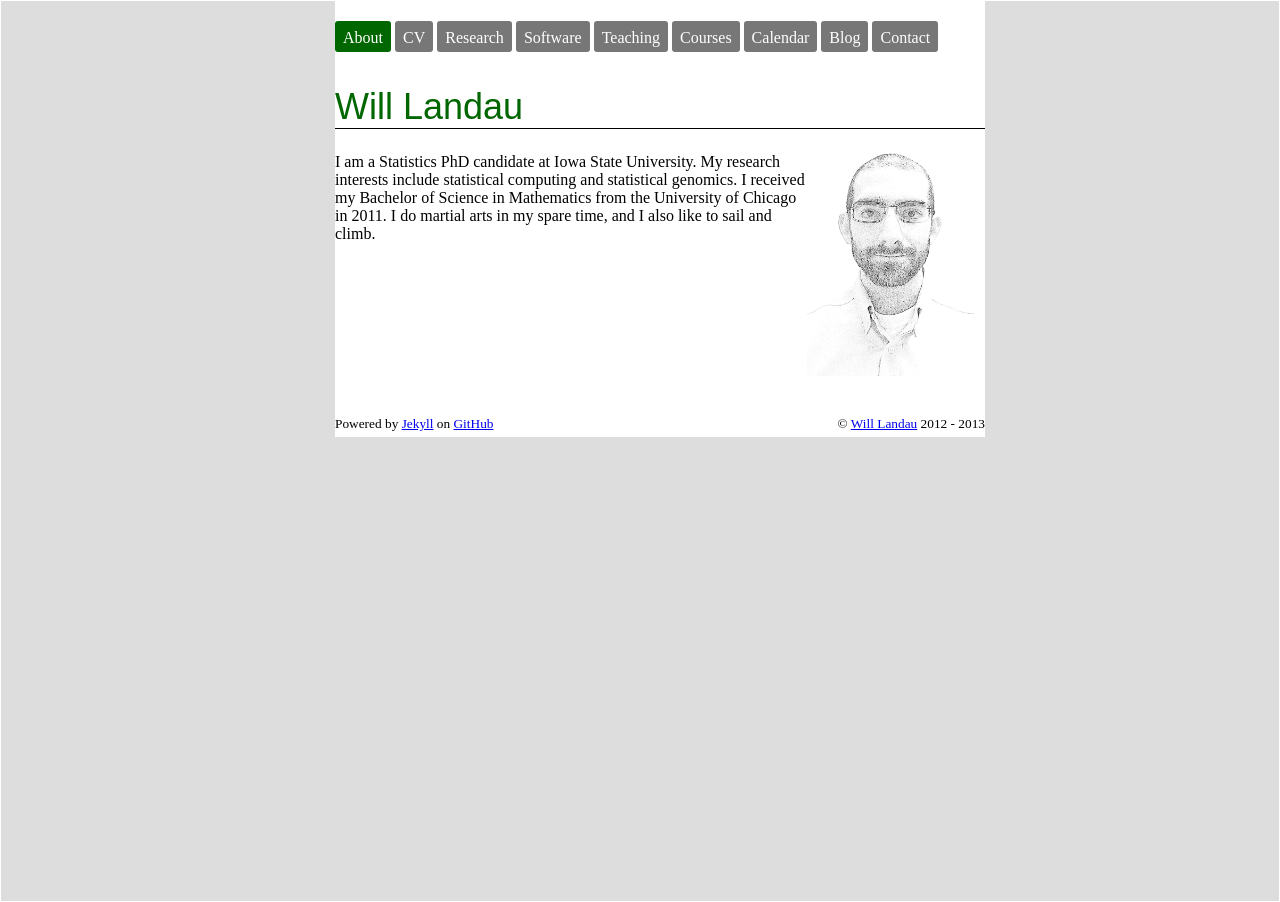
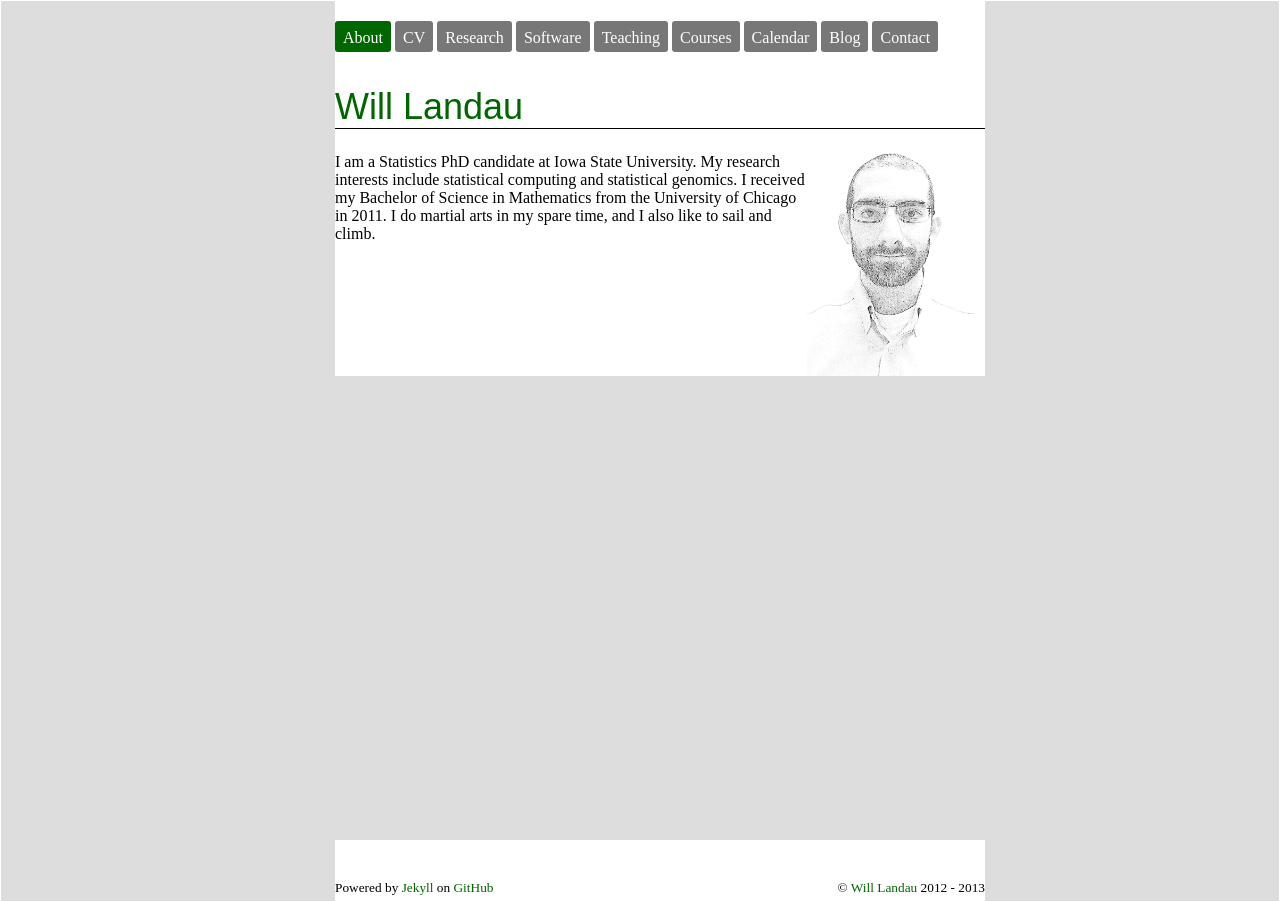
Before and after one commit to wlandau/wlandau.github.io, a Jekyll site: the page built from index.html, in a window 1280 px wide. Built offline with Jekyll 4.4.1, drawn with Linux system fonts in a browser that asks for light colours; nearby versions of some CDN libraries.

Commit message:
playing with backgrounds

```diff
--- a/_layouts/default.html
+++ b/_layouts/default.html
@@ -65,20 +65,17 @@
 {{content}}
 
 </div>
+</div>
+</div>
 
+<div id="footer">
+<div class="float">
 <div id="footer-content">
   <div style="float:right;">
     &copy; <a href="http://wlandau.github.com/index.html">Will Landau</a> 2012 - 2013
   </div>
   Powered by <a href="http://jekyllrb.com/">Jekyll</a> on <a href="https://github.com/">GitHub</a>
 </div>
-
-</div>
-</div>
-
-<div id="footer">
-<div class="float">
-
 </div>
 </div>
 
```
